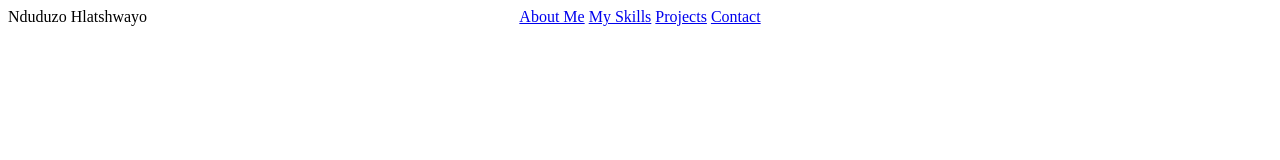
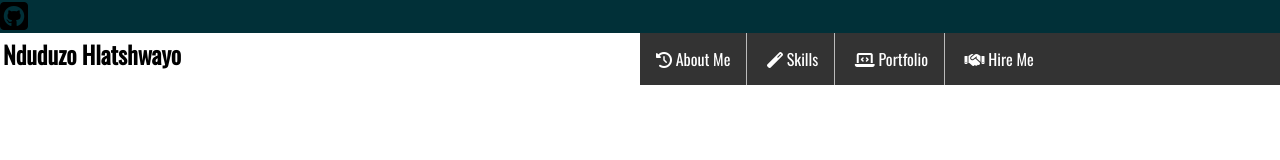
Before and after one commit to Keiko-blerd/Keiko-blerd.github.io, a plain HTML site: page index.html in a window 1280 px wide. Drawn offline with nearby package versions, Linux system fonts and the light colour scheme.

Commit message:
Saving Menu progess

```diff
--- a/index.html
+++ b/index.html
@@ -3,23 +3,31 @@
     <head>
         <meta charset="utf-8">
         <meta http-equiv="X-UA-Compatible" content="IE=edge">
-        <title>Home</title>
-        <meta name="description" content="">
+        <title>Nduduzo Hlatshwayo</title>
         <meta name="viewport" content="width=device-width, initial-scale=1">
         <link rel="stylesheet" href="./stylesheets/custom.css">
+        <link rel="preconnect" href="https://fonts.gstatic.com">
+        <link href="https://fonts.googleapis.com/css2?family=Oswald:wght@200;400&family=Raleway&display=swap" rel="stylesheet">
+        <script src="https://kit.fontawesome.com/0f0d0d6159.js" crossorigin="anonymous"></script>
     </head>
-    <body>
-        <div class="navbar">
-            <nav>
-                <div class="brand">Nduduzo Hlatshwayo</div>
-                <div class="menu">
-                    <a href="#">About Me</a>
-                    <a href="#">My Skills</a>
-                    <a href="#">Projects</a>
-                    <a href="#">Contact</a>
-                </div>
-            </nav>
-        </div>
-
+    <body class="site">
+       <header class="main-header">
+            <i class="fab fa-github-square fa-2x"></i>
+       </header>
+       <div class="brand"><h2>Nduduzo Hlatshwayo</h2></div>
+       <section class="main-nav">
+           <nav>
+               <button class="trigger"></button>
+               <ul>
+                   <li><a href=""><i class="fas fa-history"></i></i> About Me</a></li>
+                   <li><a href=""><i class="fas fa-magic"></i> Skills</a></li>
+                   <li><a href=""><i class="fas fa-laptop-code"></i> Portfolio</a></li>
+                   <li><a href=""><i class="fas fa-handshake"></i> Hire Me</a></li>
+               </ul>
+           </nav>
+       </section>
+       <main id="content" class="main-area"></main>
+       <section class="sidebar"></section>
+       <footer class="copyright"></footer>
     </body>
 </html>
--- a/stylesheets/custom.css
+++ b/stylesheets/custom.css
@@ -1,19 +1,81 @@
-.navbar {
-    width: 100%;
+@import url('https://fonts.googleapis.com/css2?family=Oswald:wght@200;400&family=Raleway&display=swap');
+
+body {
+    font-family: 'Oswald', sans-serif;
+    margin: 0;
+    height: 100vh;
 }
 
-nav {
-    max-width: 1720px;
-    margin: 0 auto;
 
+.site{
     display: grid;
-    grid-template-columns: 1fr auto 1fr;
+    grid-template-columns: repeat(4,1fr);
+    grid-auto-rows: max-content;
+}
+
+.main-header {
+    background: rgb(1, 48, 56);
+    grid-column: span 4;
+    height: auto;
+}
+
+.main-nav {
+    background: white;
+    grid-column: span 2;
+}
+
+
+.main-area {
+    background: khaki;
+    grid-column: 1 / span 2;
+}
+
+.sidebar {
+    background: rgb(44, 1, 23);
+}
+
+.copyright{
+    background: black;
+    grid-column: span 4;
 }
 
 .brand {
-    grid-column: 1;
-  }
+    grid-column: span 2;
+}
 
-.menu{
-    grid-column: 2;
-  }
+.brand h2 {
+    margin: 3px 3px;
+}
+
+.trigger{
+    display: none;
+}
+
+.main-nav ul {
+    list-style-type: none;
+    margin: 0;
+    padding: 0;
+    overflow: hidden;
+    background-color: #333;
+}
+
+.main-nav ul li {
+    border-right:1px solid #bbb;
+    display: inline-block;
+}
+
+.main-nav ul li:last-child {
+    border-right: none;
+}
+
+.main-nav ul li a {
+    display: inline-block;
+    color: white;
+    text-align: center;
+    padding: 14px 16px;
+    text-decoration: none;
+}
+
+.main-nav ul li a:hover:not(.active) {
+    background-color: #111;
+}
```
